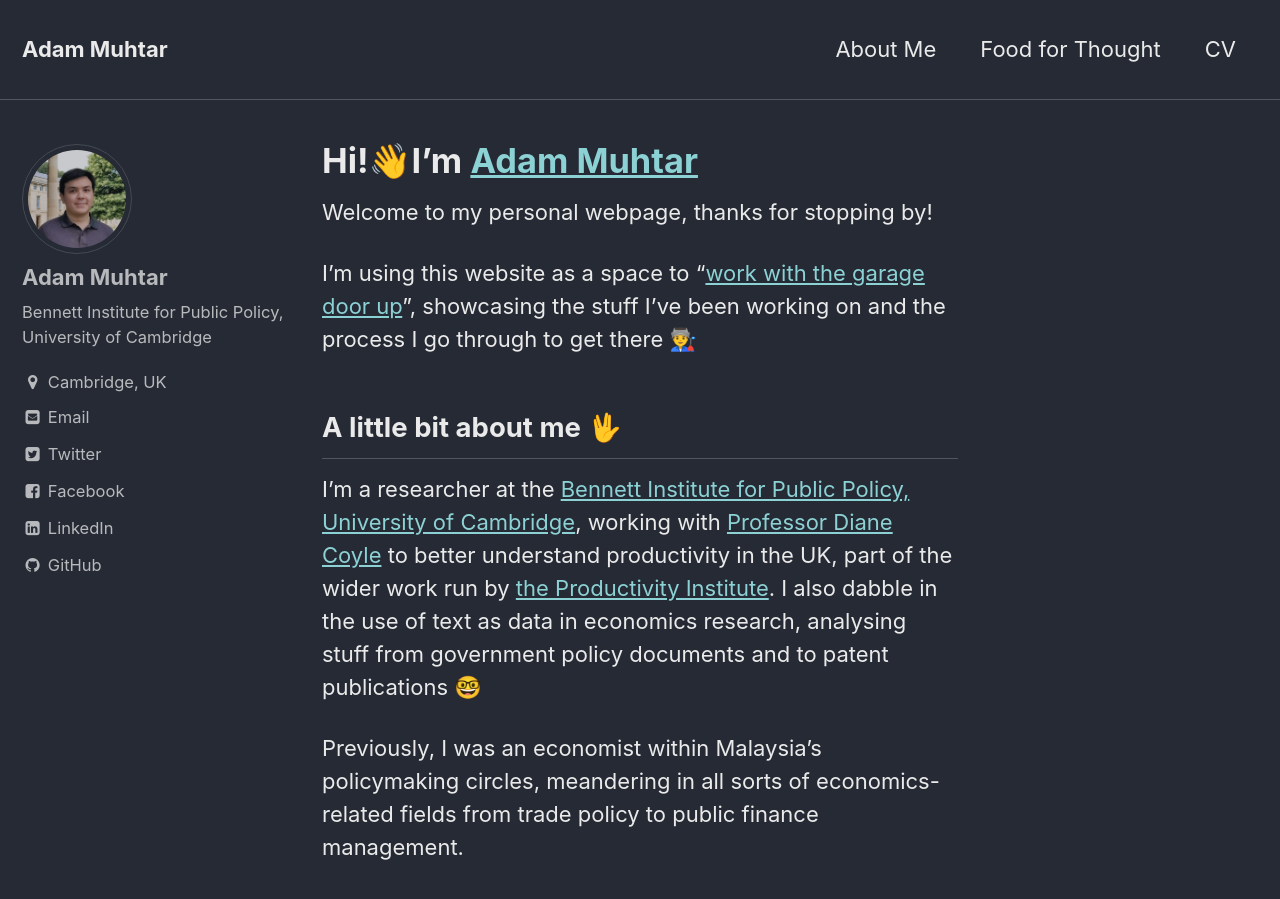
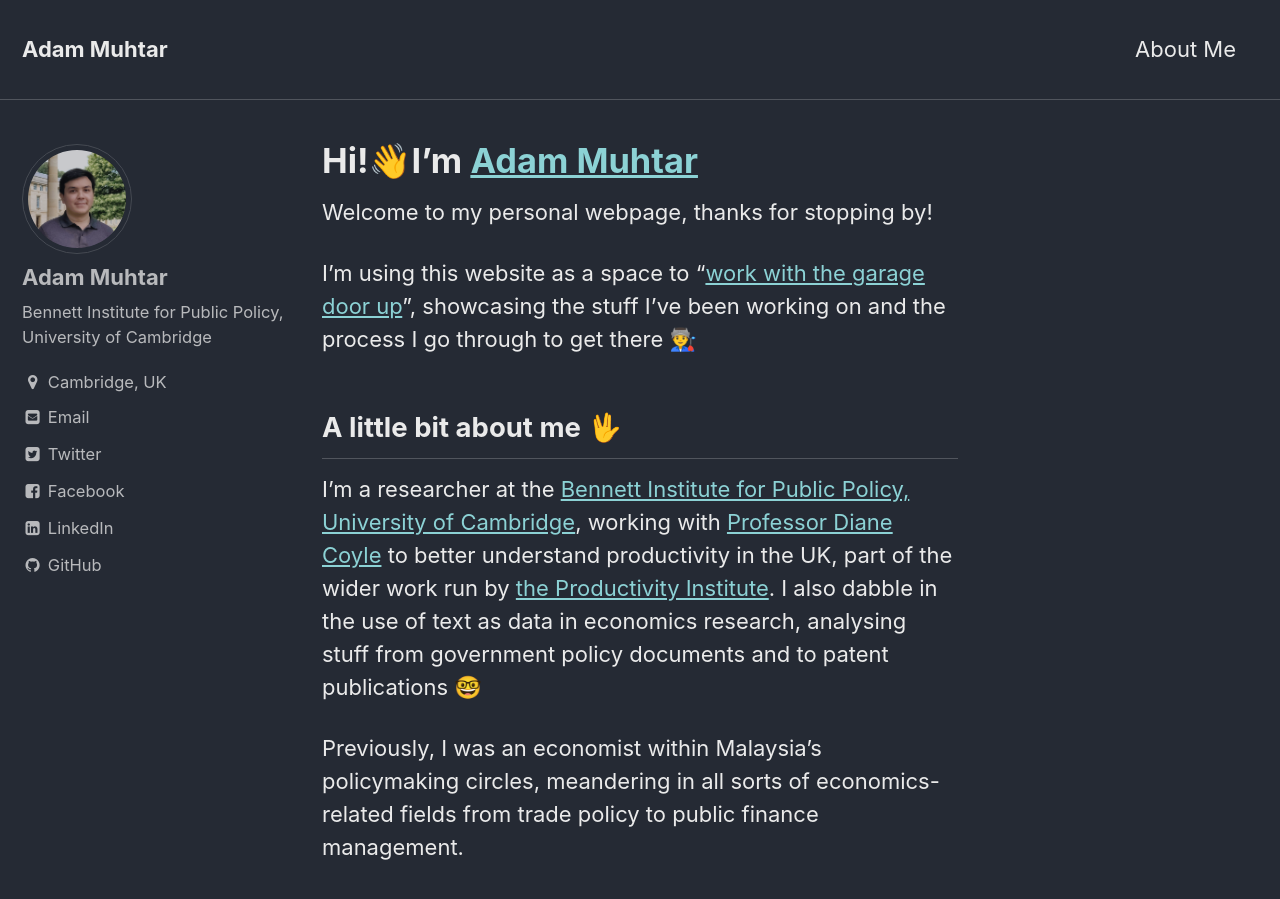
Before and after one commit to adammuhtar/adammuhtar.github.io, a Jekyll site: the page built from index.md, in a window 1280 px wide and 900 px high. Built offline with Jekyll 4.4.1, drawn with Linux system fonts in a browser that asks for light colours.

Commit message:
Update navigation.yml
Removed the following:

  - title: Food for Thought
    url: /foodforthought/

  - title: CV
    url: /CV/

```diff
--- a/_data/navigation.yml
+++ b/_data/navigation.yml
@@ -2,9 +2,3 @@
 main:
   - title: About Me
     url: /
-
-  - title: Food for Thought
-    url: /foodforthought/
-
-  - title: CV
-    url: /CV/
```
